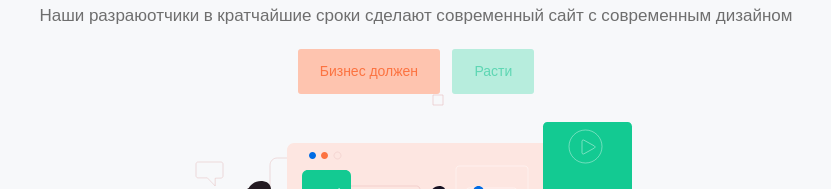
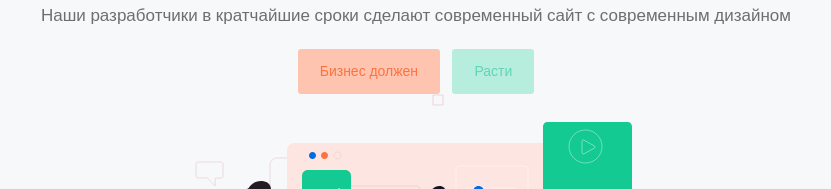
Before and after one commit to KonecKonca/landing-it, a website: page index.html in a window 1280 px wide. Shown: the part 275-464 px from the top of the page, 224-1055 px from the left. Drawn offline with Linux system fonts and the light colour scheme.

Commit message:
MVP 1: russian adopted version

```diff
--- a/index.html
+++ b/index.html
@@ -54,7 +54,7 @@
   <div class="banner" >
     <div class="container">
       <h1 class="font-weight-semibold">Твой бизнес нуждается в новых клиентах?<br>Мы поможем найти их</h1>
-      <h6 class="font-weight-normal text-muted pb-3">Наши разраюотчики в кратчайшие сроки сделают современный сайт с современным дизайном</h6>
+      <h6 class="font-weight-normal text-muted pb-3">Наши разработчики в кратчайшие сроки сделают современный сайт с современным дизайном</h6>
       <div>
         <button class="btn btn-opacity-light mr-1">Бизнес должен</button>
         <button class="btn btn-opacity-success ml-1">Расти</button>
```
